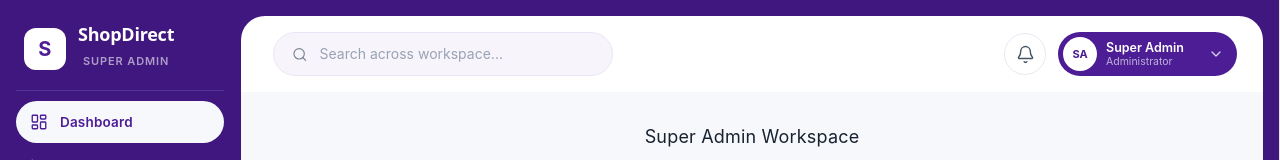
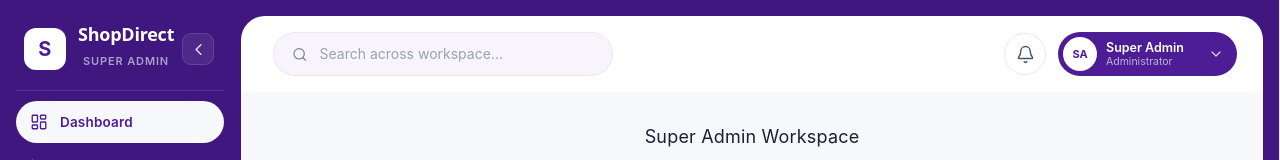
Before and after one commit to RabailAhmed24/shopdirect-redesign, a React (Vite) app: page /super-admin in a window 1280 px wide. Shown: the top 160 px of the page. Built offline with nearby package versions, Linux system fonts and the light colour scheme.

Commit message:
feat: refine super admin navigation and sidebar

```diff
--- a/src/components/common/SuperAdminSidebar.jsx
+++ b/src/components/common/SuperAdminSidebar.jsx
@@ -1,4 +1,5 @@
 import { NavLink } from "react-router-dom";
+
 import {
   LayoutDashboard,
   BarChart3,
@@ -11,6 +12,8 @@ import {
   Sparkles,
   MessagesSquare,
   Trash2,
+  Menu,
+  ChevronLeft,
 } from "lucide-react";
 
 const navigationItems = [
@@ -72,16 +75,36 @@ const navigationItems = [
   },
 ];
 
-function SuperAdminSidebar() {
+function SuperAdminSidebar({ isOpen, onToggle }) {
   return (
     <aside className="super-admin-sidebar">
       <div className="sidebar-brand">
-        <div className="brand-mark">S</div>
+        <div className="sidebar-brand-main">
+          <div className="brand-mark">S</div>
 
-        <div>
-          <h2>ShopDirect</h2>
-          <span>Super Admin</span>
+          <div className="brand-copy">
+            <h2>ShopDirect</h2>
+            <span>Super Admin</span>
+          </div>
         </div>
+
+        <button
+          type="button"
+          className="sidebar-close-button"
+          onClick={onToggle}
+          aria-label={
+            isOpen ? "Collapse sidebar" : "Expand sidebar"
+          }
+          title={
+            isOpen ? "Collapse sidebar" : "Expand sidebar"
+          }
+        >
+          {isOpen ? (
+            <ChevronLeft size={19} strokeWidth={1.9} />
+          ) : (
+            <Menu size={20} strokeWidth={1.9} />
+          )}
+        </button>
       </div>
 
       <nav className="sidebar-nav">
@@ -90,6 +113,7 @@ function SuperAdminSidebar() {
             key={path}
             to={path}
             end={end}
+            title={!isOpen ? label : undefined}
             className={({ isActive }) =>
               `sidebar-link${isActive ? " active" : ""}`
             }
--- a/src/layouts/SuperAdminLayout.jsx
+++ b/src/layouts/SuperAdminLayout.jsx
@@ -1,12 +1,29 @@
+import { useState } from "react";
 import { Outlet } from "react-router-dom";
+
 import SuperAdminSidebar from "../components/common/SuperAdminSidebar";
 import SuperAdminTopbar from "../components/common/SuperAdminTopbar";
+
 import "../styles/super-admin-layout.css";
+import "../styles/super-admin-sidebar.css";
 
 function SuperAdminLayout() {
+  const [isSidebarOpen, setIsSidebarOpen] = useState(true);
+
+  function handleSidebarToggle() {
+    setIsSidebarOpen((prev) => !prev);
+  }
+
   return (
-    <div className="super-admin-layout">
-      <SuperAdminSidebar />
+    <div
+      className={`super-admin-layout${
+        isSidebarOpen ? "" : " sidebar-collapsed"
+      }`}
+    >
+      <SuperAdminSidebar
+        isOpen={isSidebarOpen}
+        onToggle={handleSidebarToggle}
+      />
 
       <div className="super-admin-main">
         <SuperAdminTopbar />
--- a/src/styles/super-admin-layout.css
+++ b/src/styles/super-admin-layout.css
@@ -13,6 +13,7 @@ body,
 body {
   font-family: Inter, system-ui, -apple-system, BlinkMacSystemFont, "Segoe UI",
     sans-serif;
+
   background: #3f177f;
   color: #182230;
 }
@@ -23,8 +24,10 @@ body {
 
 .super-admin-layout {
   position: relative;
+
   width: 100%;
   min-height: 100vh;
+
   background: #3f177f;
 }
 
@@ -44,6 +47,20 @@ body {
   padding-right: 16px;
 
   background: #3f177f;
+
+  transition:
+    margin-left 0.22s ease,
+    width 0.22s ease;
+}
+
+/* ========================================
+   COLLAPSED SIDEBAR LAYOUT
+======================================== */
+
+.super-admin-layout.sidebar-collapsed .super-admin-main {
+  width: calc(100% - 76px);
+
+  margin-left: 76px;
 }
 
 /* ========================================
@@ -88,162 +105,6 @@ body {
   border-radius: 0;
 
   z-index: 5;
-}
-
-/* ========================================
-    SIDEBAR
-======================================== */
-
-.super-admin-sidebar {
-  position: fixed;
-
-  top: 0;
-  left: 0;
-
-  width: 240px;
-  height: 100vh;
-
-  display: flex;
-  flex-direction: column;
-
-  padding: 20px 0 14px 16px;
-
-  background: #3f177f;
-
-  overflow: visible;
-
-  z-index: 100;
-}
-
-/* ========================================
-    BRAND
-======================================== */
-
-.sidebar-brand {
-  display: flex;
-  align-items: center;
-  gap: 12px;
-
-  flex-shrink: 0;
-
-  padding: 4px 16px 16px 8px;
-
-  margin-right: 16px;
-  margin-bottom: 10px;
-
-  border-bottom: 1px solid rgba(255, 255, 255, 0.12);
-}
-
-.brand-mark {
-  width: 42px;
-  height: 42px;
-
-  display: grid;
-  place-items: center;
-
-  flex-shrink: 0;
-
-  border-radius: 12px;
-
-  background: #ffffff;
-  color: #4c1d95;
-
-  font-size: 20px;
-  font-weight: 700;
-}
-
-.sidebar-brand h2 {
-  margin: 0;
-
-  color: #ffffff;
-
-  font-size: 18px;
-  font-weight: 700;
-}
-
-.sidebar-brand div > span {
-  display: block;
-
-  margin-top: 3px;
-
-  color: rgba(255, 255, 255, 0.58);
-
-  font-size: 11px;
-  font-weight: 600;
-
-  letter-spacing: 0.08em;
-  text-transform: uppercase;
-}
-
-/* ========================================
-    SIDEBAR NAVIGATION
-======================================== */
-
-.sidebar-nav {
-  position: relative;
-
-  display: flex;
-  flex-direction: column;
-  gap: 3px;
-
-  flex: 1;
-  min-height: 0;
-
-  overflow: visible;
-}
-
-.sidebar-link {
-  position: relative;
-
-  display: flex;
-  align-items: center;
-  gap: 12px;
-
-  width: calc(100% - 16px);
-  min-height: 40px;
-
-  flex-shrink: 0;
-
-  padding: 8px 14px;
-
-  border-radius: 999px;
-
-  color: rgba(255, 255, 255, 0.72);
-  text-decoration: none;
-
-  font-size: 13.5px;
-  font-weight: 500;
-
-  transition:
-    background 0.2s ease,
-    color 0.2s ease;
-}
-
-.sidebar-link:hover {
-  background: rgba(255, 255, 255, 0.08);
-  color: #ffffff;
-  border-radius: 999px;
-}
-
-.sidebar-link svg {
-  flex-shrink: 0;
-}
-
-/* ========================================
-    ACTIVE SIDEBAR ITEM
-======================================== */
-
-.sidebar-link.active {
-  width: calc(100% - 16px);
-
-  background: #f7f8fc;
-  color: #4c1d95;
-
-  border-radius: 999px;
-
-  font-weight: 600;
-
-  z-index: 120;
 }
 
 /* ========================================
@@ -439,21 +300,21 @@ body {
 .profile-dropdown {
   position: absolute;
 
-  top: calc(100% + 8px);
+  top: calc(100% + 6px);
   right: 0;
 
-  width: 168px;
+  width: 148px;
 
-  padding: 6px;
+  padding: 5px;
 
   background: #ffffff;
 
-  border: 1px solid #ebe7f1;
-  border-radius: 12px;
+  border: 1px solid #eee9f4;
+  border-radius: 10px;
 
   box-shadow:
-    0 10px 30px rgba(31, 20, 55, 0.1),
-    0 2px 8px rgba(31, 20, 55, 0.06);
+    0 8px 20px rgba(31, 20, 55, 0.08),
+    0 2px 6px rgba(31, 20, 55, 0.04);
 
   z-index: 300;
 }
@@ -463,30 +324,41 @@ body {
 
   display: flex;
   align-items: center;
-  gap: 9px;
+  gap: 8px;
 
-  padding: 10px 11px;
+  padding: 8px 10px;
 
   border: none;
-  border-radius: 8px;
+  border-radius: 7px;
 
   background: transparent;
   color: #344054;
 
   font: inherit;
-  font-size: 13px;
+  font-size: 12.5px;
   font-weight: 500;
 
   cursor: pointer;
 
   transition:
-    background 0.2s ease,
-    color 0.2s ease;
+    background 0.18s ease,
+    color 0.18s ease,
+    transform 0.18s ease;
+}
+
+.signout-button svg {
+  flex-shrink: 0;
+
+  transition: transform 0.18s ease;
 }
 
 .signout-button:hover {
-  background: #f6f2ff;
-  color: #4c1d95;
+  background: #fff3e8;
+  color: #c96a1b;
+}
+
+.signout-button:hover svg {
+  transform: translateX(2px);
 }
 
 /* ========================================
@@ -508,6 +380,7 @@ body {
 
 .workspace-search {
   position: relative;
+
   width: 340px;
 }
 
@@ -594,3 +467,17 @@ body {
   font-size: 13px;
   text-align: center;
 }
+
+/* ========================================
+   RESPONSIVE SAFETY
+======================================== */
+
+@media (max-width: 900px) {
+  .workspace-search {
+    width: 280px;
+  }
+
+  .topbar-search {
+    width: 280px;
+  }
+}
--- /dev/null
+++ b/src/styles/super-admin-sidebar.css
@@ -0,0 +1,296 @@
+/* ========================================
+   SUPER ADMIN SIDEBAR
+======================================== */
+
+.super-admin-sidebar {
+  position: fixed;
+
+  top: 0;
+  left: 0;
+
+  width: 240px;
+  height: 100vh;
+
+  display: flex;
+  flex-direction: column;
+
+  padding: 20px 0 14px 16px;
+
+  background: #3f177f;
+
+  overflow: visible;
+
+  z-index: 100;
+
+  transition:
+    width 0.22s ease,
+    padding 0.22s ease;
+}
+
+/* ========================================
+   SIDEBAR BRAND
+======================================== */
+
+.sidebar-brand {
+  display: flex;
+  align-items: center;
+  justify-content: space-between;
+  gap: 8px;
+
+  flex-shrink: 0;
+
+  min-height: 58px;
+
+  padding: 4px 10px 16px 8px;
+
+  margin-right: 16px;
+  margin-bottom: 10px;
+
+  border-bottom: 1px solid rgba(255, 255, 255, 0.12);
+}
+
+.sidebar-brand-main {
+  display: flex;
+  align-items: center;
+  gap: 12px;
+
+  min-width: 0;
+}
+
+.brand-copy {
+  min-width: 0;
+}
+
+.brand-mark {
+  width: 42px;
+  height: 42px;
+
+  display: grid;
+  place-items: center;
+
+  flex-shrink: 0;
+
+  border-radius: 12px;
+
+  background: #ffffff;
+  color: #4c1d95;
+
+  font-size: 20px;
+  font-weight: 700;
+}
+
+.sidebar-brand h2,
+.brand-copy h2 {
+  margin: 0;
+
+  color: #ffffff;
+
+  font-size: 18px;
+  font-weight: 700;
+
+  white-space: nowrap;
+}
+
+.sidebar-brand div > span,
+.brand-copy span {
+  display: block;
+
+  margin-top: 3px;
+
+  color: rgba(255, 255, 255, 0.58);
+
+  font-size: 11px;
+  font-weight: 600;
+
+  letter-spacing: 0.08em;
+  text-transform: uppercase;
+
+  white-space: nowrap;
+}
+
+/* ========================================
+   SIDEBAR CLOSE BUTTON
+======================================== */
+
+.sidebar-close-button {
+  width: 32px;
+  height: 32px;
+
+  display: grid;
+  place-items: center;
+
+  flex-shrink: 0;
+
+  padding: 0;
+
+  border: 1px solid rgba(255, 255, 255, 0.12);
+  border-radius: 9px;
+
+  background: rgba(255, 255, 255, 0.08);
+  color: rgba(255, 255, 255, 0.82);
+
+  cursor: pointer;
+
+  transition:
+    background 0.18s ease,
+    color 0.18s ease,
+    transform 0.18s ease;
+}
+
+.sidebar-close-button:hover {
+  background: rgba(255, 255, 255, 0.15);
+  color: #ffffff;
+}
+
+.sidebar-close-button:active {
+  transform: scale(0.94);
+}
+
+/* ========================================
+   SIDEBAR NAVIGATION
+======================================== */
+
+.sidebar-nav {
+  position: relative;
+
+  display: flex;
+  flex-direction: column;
+  gap: 3px;
+
+  flex: 1;
+  min-height: 0;
+
+  overflow: visible;
+}
+
+.sidebar-link {
+  position: relative;
+
+  display: flex;
+  align-items: center;
+  gap: 12px;
+
+  width: calc(100% - 16px);
+  min-height: 40px;
+
+  flex-shrink: 0;
+
+  padding: 8px 14px;
+
+  border-radius: 999px;
+
+  color: rgba(255, 255, 255, 0.72);
+  text-decoration: none;
+
+  font-size: 13.5px;
+  font-weight: 500;
+
+  transition:
+    background 0.2s ease,
+    color 0.2s ease,
+    width 0.22s ease,
+    padding 0.22s ease;
+}
+
+.sidebar-link:hover {
+  background: rgba(255, 255, 255, 0.08);
+  color: #ffffff;
+}
+
+.sidebar-link svg {
+  flex-shrink: 0;
+}
+
+/* ========================================
+   ACTIVE SIDEBAR ITEM
+======================================== */
+
+.sidebar-link.active {
+  width: calc(100% - 16px);
+
+  background: #f7f8fc;
+  color: #4c1d95;
+
+  border-radius: 999px;
+
+  font-weight: 600;
+
+  z-index: 120;
+}
+
+/* ========================================
+   COLLAPSED SIDEBAR
+======================================== */
+
+.super-admin-layout.sidebar-collapsed .super-admin-sidebar {
+  width: 76px;
+
+  padding-left: 10px;
+  padding-right: 10px;
+}
+
+.super-admin-layout.sidebar-collapsed .sidebar-brand {
+  justify-content: center;
+
+  padding: 4px 0 14px;
+
+  margin-right: 0;
+}
+
+.super-admin-layout.sidebar-collapsed .brand-copy {
+  display: none;
+}
+
+.super-admin-layout.sidebar-collapsed .sidebar-brand-main {
+  display: none;
+}
+
+.super-admin-layout.sidebar-collapsed .sidebar-close-button {
+  width: 42px;
+  height: 42px;
+
+  border-radius: 11px;
+
+  background: #ffffff;
+  color: #4c1d95;
+}
+
+.super-admin-layout.sidebar-collapsed .sidebar-close-button:hover {
+  background: #f6f2fc;
+  color: #3f177f;
+}
+
+.super-admin-layout.sidebar-collapsed .sidebar-nav {
+  align-items: center;
+
+  gap: 5px;
+}
+
+.super-admin-layout.sidebar-collapsed .sidebar-link {
+  width: 48px;
+  height: 44px;
+  min-height: 44px;
+
+  justify-content: center;
+
+  gap: 0;
+
+  padding: 0;
+
+  border-radius: 14px;
+}
+
+.super-admin-layout.sidebar-collapsed .sidebar-link span {
+  display: none;
+}
+
+.super-admin-layout.sidebar-collapsed .sidebar-link.active {
+  width: 48px;
+
+  border-radius: 14px;
+}
+
+.super-admin-layout.sidebar-collapsed .sidebar-link svg {
+  width: 19px;
+  height: 19px;
+}
```
Also changed, not shown: src/components/common/SuperAdminTopbar.jsx (+29 -3 lines). Lines whose indentation alone changed are shown as unchanged.
